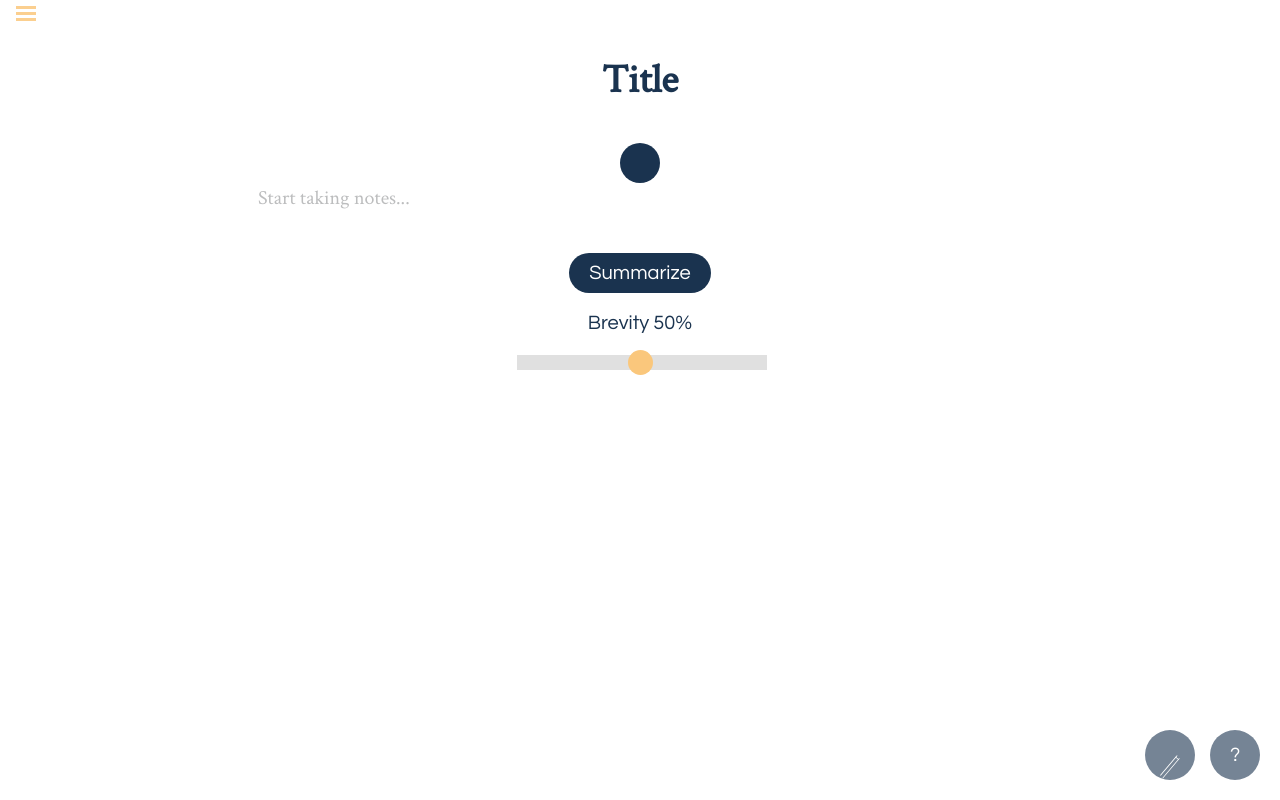
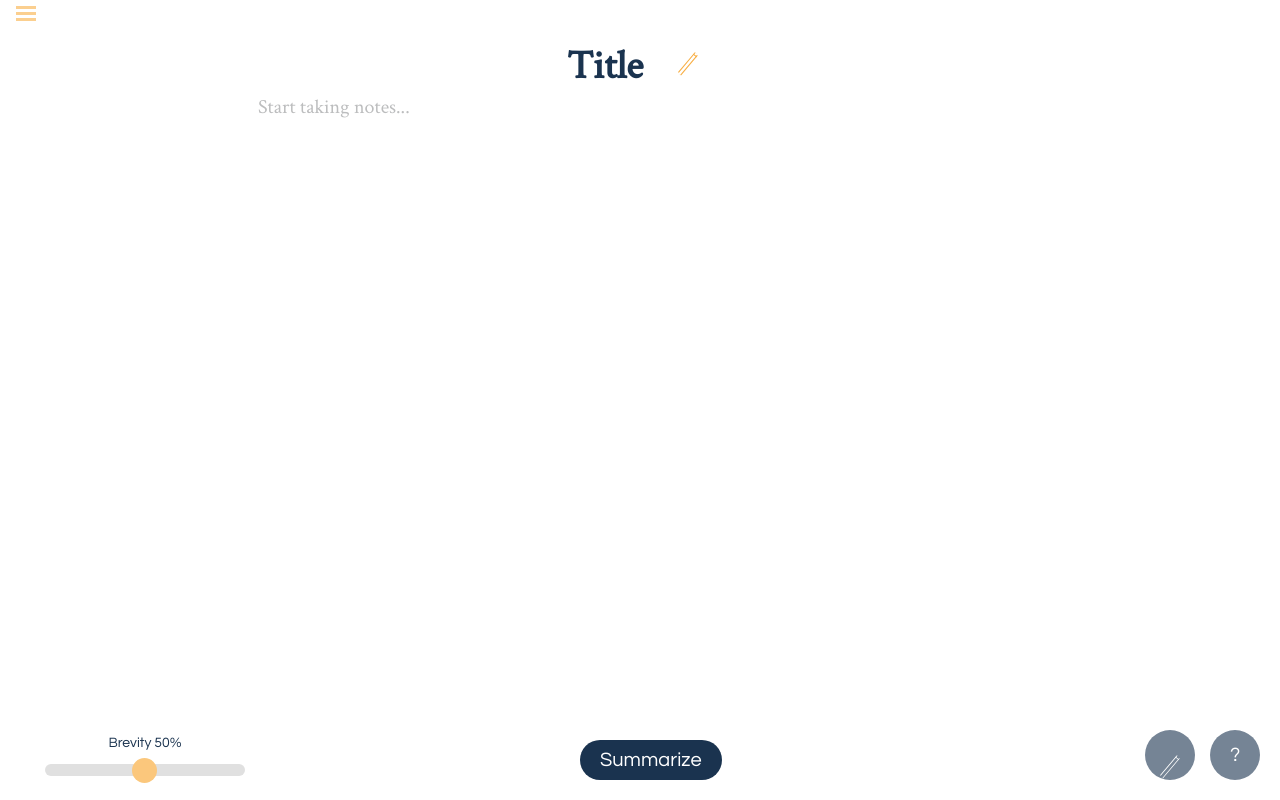
Before and after one commit to simplif-ai/application, a React (Create React App) app in the folder Frontend/: page /summary in a window 1280 px wide. Built offline with nearby package versions, Linux system fonts and the light colour scheme; no server answers.

Commit message:
style summary page

```diff
--- a/Frontend/src/css/summary.css
+++ b/Frontend/src/css/summary.css
@@ -1,6 +1,10 @@
 .summary {
   padding: 20px;
 
+}
+.summary h1 {
+  margin-right: 20px;
+  display: inline;
 }
 button {
   background: #1A334F;
@@ -15,7 +19,11 @@ button:focus {
   outline: none;
 }
 button:hover {
-  background-color: #101F31;
+  opacity: .8;
+  transition: opacity .2s ease-in-out;
+ -moz-transition: opacity .2s ease-in-out;
+ -webkit-transition: opacity .2s ease-in-out;
+ -o-transition: opacity .2s ease-in-out;
   cursor: pointer;
 }
 textarea, .edit {
@@ -25,6 +33,7 @@ textarea, .edit {
   resize: none;
   border: none;
   overflow: hidden;
+  min-height: 50vh;
 }
 
 textarea::-webkit-input-placeholder { /* Chrome/Opera/Safari */
@@ -51,23 +60,25 @@ textarea:focus {
   display: inline-block;
 }
 .brevity label {
+  font-size: 14px;
   color: #1A334F;
   display: block;
   text-align: center;
   display: inline-block;
-  padding: 20px;
+  padding: 10px 20px;
   width: auto;
 }
 .slider {
     -webkit-appearance: none;  /* Override default CSS styles */
     appearance: none;
-    width: 250px; /* Full-width */
-    height: 15px; /* Specified height */
+    width: 200px; /* Full-width */
+    height: 12px; /* Specified height */
     background: #d3d3d3; /* Grey background */
     outline: none; /* Remove outline */
     opacity: 0.7; /* Set transparency (for mouse-over effects on hover) */
     -webkit-transition: .2s; /* 0.2 seconds transition on hover */
     transition: opacity .2s;
+    border-radius: 36px;
 }
 
 /* Mouse-over effects */
@@ -92,6 +103,40 @@ textarea:focus {
     background: #4CAF50; /* Green background */
     cursor: pointer; /* Cursor on hover */
 }
+
+.icon {
+  margin: 0 20px;
+  display: inline;
+  border-radius: 50px;
+  margin: 0px;
+  width: 50px;
+  height: 50px;
+  padding: 13px;
+}
+
+.orange {
+  background: white;
+}
+.orange:hover {
+  border: 1px solid #95989A;
+  transition: border-color .2s ease-in-out;
+ -moz-transition: border-color .2s ease-in-out;
+ -webkit-transition: border-color .2s ease-in-out;
+ -o-transition: border-color .2s ease-in-out;
+}
+.fixed {
+  z-index: 1;
+  bottom: 20px;
+  position: fixed;
+}
+.summarize {
+  margin-left: -60px;
+}
+.fixed-slider {
+  left: 20px;
+  border-top: ;
+}
+
 @media (min-width: 500px) {
   .summary {
     padding: 0 20%;
```
